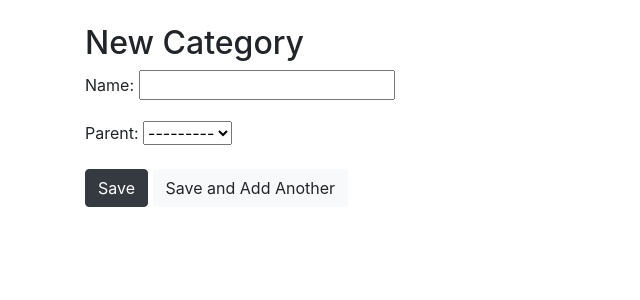
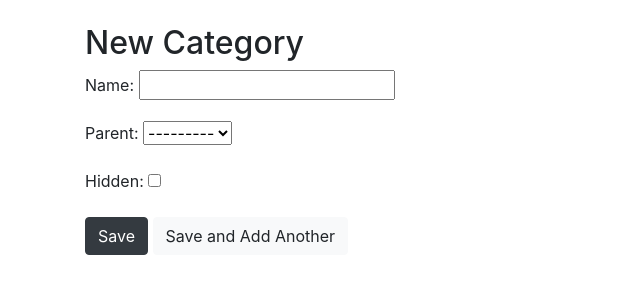
Before and after one commit to jgillard/practising-python-django, a Django app: page /categories/new/ in a window 1280 px wide. Shown: the part 56-356 px from the top of the page, without its empty margins (0-640 px from the left). Run offline with Django 3.2, Linux system fonts and the light colour scheme; data that the repository does not hold is empty; some libraries are stand-ins or nearby versions.

Commit message:
Add hidden field to Category. Ensure hidden Categories are not visible in certain forms.

```diff
--- a/categories/forms.py
+++ b/categories/forms.py
@@ -11,10 +11,11 @@ logger = logging.getLogger(__name__)
 class CategoryForm(forms.ModelForm):
     class Meta:
         model = Category
-        fields = ('name', 'parent')
+        fields = ('name', 'parent', 'hidden')
 
     def __init__(self, *args, **kwargs):
         super().__init__(*args, **kwargs)
+        self.fields['parent'].queryset = Category.objects.filter(hidden=False)
         self.fields['parent'].label_from_instance = lambda obj: obj.get_hierarchical_name()
 
     def clean(self):
@@ -38,6 +39,8 @@ class QuestionForm(forms.ModelForm):
 
     def __init__(self, *args, **kwargs):
         super().__init__(*args, **kwargs)
+        self.fields['categories'].queryset = Category.objects.filter(
+            hidden=False)
         self.fields['categories'].label_from_instance = lambda obj: obj.get_hierarchical_name()
 
     def clean(self):
@@ -72,6 +75,8 @@ class TransactionForm(forms.ModelForm):
 
     def __init__(self, *args, **kwargs):
         super().__init__(*args, **kwargs)
+        self.fields['category'].queryset = Category.objects.filter(
+            hidden=False)
         self.fields['category'].label_from_instance = lambda obj: obj.get_hierarchical_name()
 
 
--- a/categories/models.py
+++ b/categories/models.py
@@ -18,6 +18,10 @@ class Category(models.Model):
 
         # for top-level categories, allow blank for form validation
         blank=True,
+    )
+
+    hidden = models.BooleanField(
+        default=False
     )
 
     class Meta:
--- a/categories/templates/components/category_display.html
+++ b/categories/templates/components/category_display.html
@@ -2,4 +2,5 @@
   ID: {{ category.id }}<br>
   Name: {{ category.name }}<br>
   Parent: {{ category.parent|default_if_none:"---" }}<br>
+  Hidden: {{ category.hidden }}<br>
 </p>
```
Also changed, not shown: categories/migrations/0011_category_hidden.py (added).
